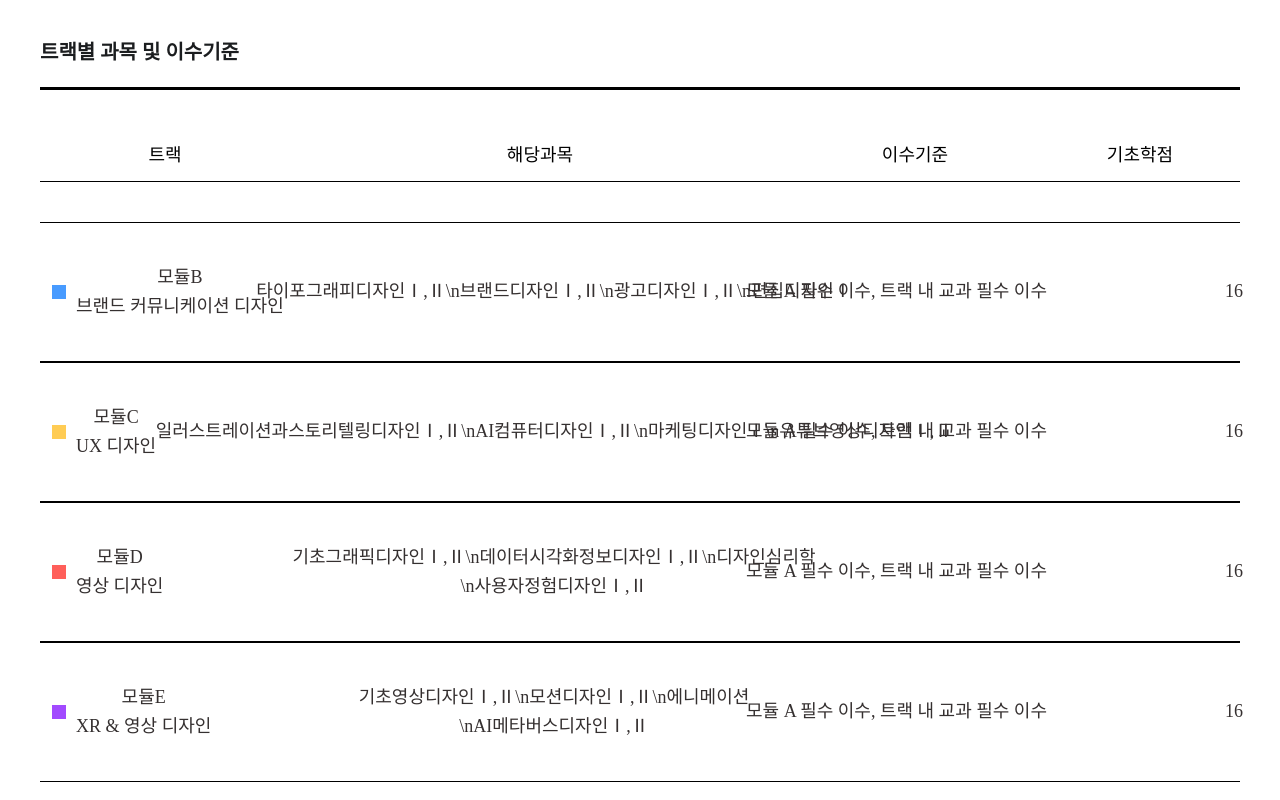
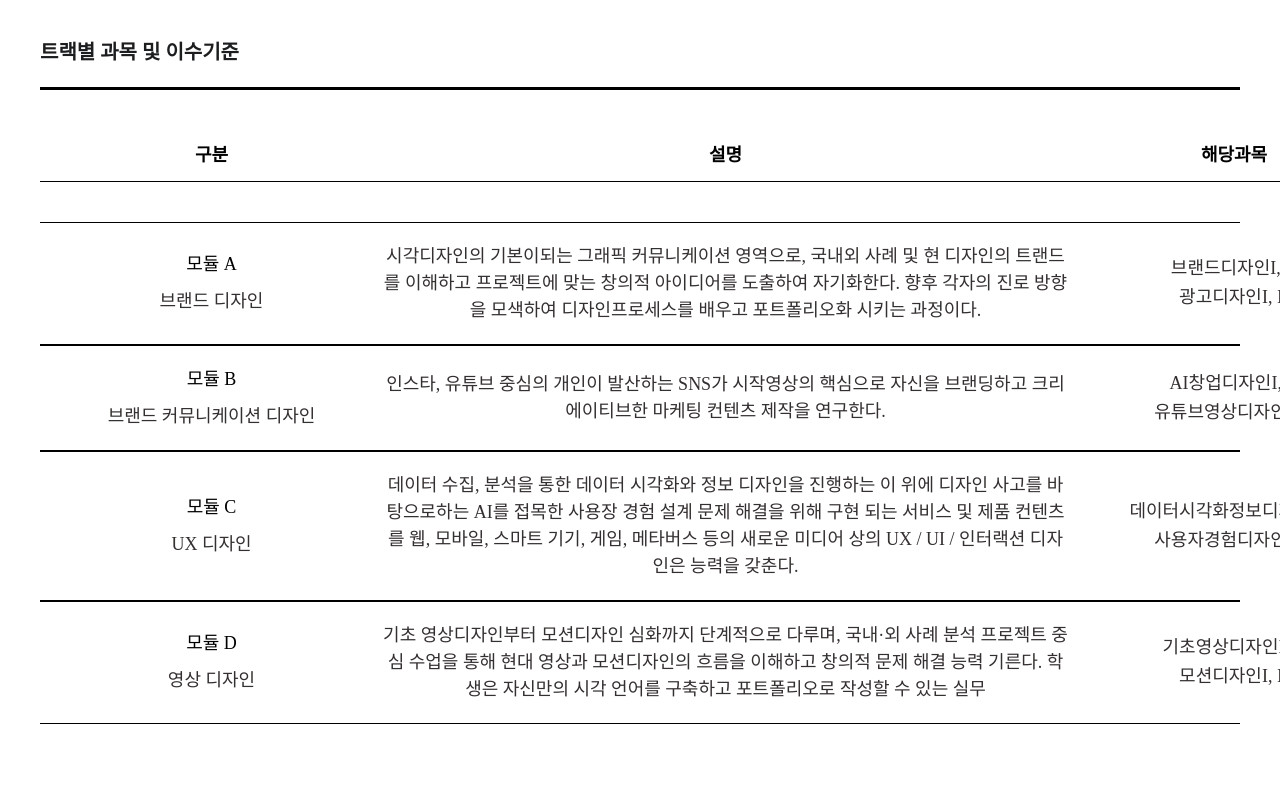
Before and after one commit to trump360-gif/SMVD-page, a Next.js app: page /curriculum in a window 1280 px wide. Shown: the part 1920-2720 px from the top of the page. Built offline with nearby package versions, Linux system fonts and the light colour scheme.

Commit message:
Add module details section - separate track and module tables

```diff
--- a/src/components/public/curriculum/UndergraduateTab.tsx
+++ b/src/components/public/curriculum/UndergraduateTab.tsx
@@ -136,6 +136,41 @@ const undergraduateModules: GraduateModule[] = [
     credits: '16',
   },
 ];
+
+interface ModuleDetail {
+  module: string;
+  title: string;
+  description: string;
+  courses: string;
+}
+
+const moduleDetails: ModuleDetail[] = [
+  {
+    module: '모듈 A',
+    title: '브랜드 디자인',
+    description: '시각디자인의 기본이되는 그래픽 커뮤니케이션 영역으로, 국내외 사례 및 현 디자인의 트랜드를 이해하고 프로젝트에 맞는 창의적 아이디어를 도출하여 자기화한다. 향후 각자의 진로 방향을 모색하여 디자인프로세스를 배우고 포트폴리오화 시키는 과정이다.',
+    courses: '브랜드디자인I, II\n광고디자인I, II',
+  },
+  {
+    module: '모듈 B',
+    title: '브랜드 커뮤니케이션 디자인',
+    description: '인스타, 유튜브 중심의 개인이 발산하는 SNS가 시작영상의 핵심으로 자신을 브랜딩하고 크리에이티브한 마케팅 컨텐츠 제작을 연구한다.',
+    courses: 'AI창업디자인I, II\n유튜브영상디자인I, II',
+  },
+  {
+    module: '모듈 C',
+    title: 'UX 디자인',
+    description: '데이터 수집, 분석을 통한 데이터 시각화와 정보 디자인을 진행하는 이 위에 디자인 사고를 바탕으로하는 AI를 접목한 사용장 경험 설계 문제 해결을 위해 구현 되는 서비스 및 제품 컨텐츠를 웹, 모바일, 스마트 기기, 게임, 메타버스 등의 새로운 미디어 상의 UX / UI / 인터랙션 디자인은 능력을 갖춘다.',
+    courses: '데이터시각화정보디자인I, II\n사용자경험디자인I, II',
+  },
+  {
+    module: '모듈 D',
+    title: '영상 디자인',
+    description: '기초 영상디자인부터 모션디자인 심화까지 단계적으로 다루며, 국내·외 사례 분석 프로젝트 중심 수업을 통해 현대 영상과 모션디자인의 흐름을 이해하고 창의적 문제 해결 능력 기른다. 학생은 자신만의 시각 언어를 구축하고 포트폴리오로 작성할 수 있는 실무',
+    courses: '기초영상디자인I, II\n모션디자인I, II',
+  },
+];
+
 
 interface FilterOption {
   label: string;
@@ -449,7 +484,172 @@ export default function UndergraduateTab() {
           </h2>
         </div>
 
-        {/* Table Header */}
+        {/* Second Table: Module Details Header */}
+        <div
+          style={{
+            display: 'grid',
+            gridTemplateColumns: '343px 685px 332px',
+            gap: '0',
+            width: '100%',
+            marginBottom: '0',
+          }}
+        >
+          <div
+            style={{
+              padding: '12px 0',
+              borderBottom: '1px solid #000000ff',
+              fontSize: '18px',
+              fontWeight: '700',
+              color: '#000000ff',
+              fontFamily: 'Pretendard',
+              textAlign: 'center',
+            }}
+          >
+            구분
+          </div>
+          <div
+            style={{
+              padding: '12px 0',
+              borderBottom: '1px solid #000000ff',
+              fontSize: '18px',
+              fontWeight: '700',
+              color: '#000000ff',
+              fontFamily: 'Pretendard',
+              textAlign: 'center',
+            }}
+          >
+            설명
+          </div>
+          <div
+            style={{
+              padding: '12px 0',
+              borderBottom: '1px solid #000000ff',
+              fontSize: '18px',
+              fontWeight: '700',
+              color: '#000000ff',
+              fontFamily: 'Pretendard',
+              textAlign: 'center',
+            }}
+          >
+            해당과목
+          </div>
+        </div>
+
+        {/* Module Details Rows */}
+        <div
+          style={{
+            display: 'flex',
+            flexDirection: 'column',
+            gap: '0',
+          }}
+        >
+          {moduleDetails.map((detail, index) => (
+            <div
+              key={index}
+              style={{
+                display: 'grid',
+                gridTemplateColumns: '343px 685px 332px',
+                gap: '0',
+                alignItems: 'start',
+                borderBottom: '1px solid #000000ff',
+                borderTop: '1px solid #000000ff',
+                boxSizing: 'border-box',
+              }}
+            >
+              {/* Module & Title */}
+              <div
+                style={{
+                  display: 'flex',
+                  flexDirection: 'column',
+                  alignItems: 'center',
+                  justifyContent: 'center',
+                  gap: '10px',
+                  padding: '20px 0',
+                  height: '100%',
+                }}
+              >
+                <p
+                  style={{
+                    fontSize: '18px',
+                    fontWeight: '500',
+                    color: '#000000ff',
+                    fontFamily: 'Pretendard',
+                    margin: '0',
+                    textAlign: 'center',
+                  }}
+                >
+                  {detail.module}
+                </p>
+                <p
+                  style={{
+                    fontSize: '18px',
+                    fontWeight: '500',
+                    color: '#353030ff',
+                    fontFamily: 'Pretendard',
+                    margin: '0',
+                    textAlign: 'center',
+                  }}
+                >
+                  {detail.title}
+                </p>
+              </div>
+
+              {/* Description */}
+              <div
+                style={{
+                  display: 'flex',
+                  alignItems: 'center',
+                  justifyContent: 'center',
+                  padding: '20px 0',
+                  height: '100%',
+                }}
+              >
+                <p
+                  style={{
+                    fontSize: '18px',
+                    fontWeight: '500',
+                    color: '#353030ff',
+                    fontFamily: 'Pretendard',
+                    margin: '0',
+                    textAlign: 'center',
+                    lineHeight: 1.5,
+                  }}
+                >
+                  {detail.description}
+                </p>
+              </div>
+
+              {/* Courses */}
+              <div
+                style={{
+                  display: 'flex',
+                  alignItems: 'center',
+                  justifyContent: 'center',
+                  padding: '20px 0',
+                  height: '100%',
+                }}
+              >
+                <p
+                  style={{
+                    fontSize: '18px',
+                    fontWeight: '500',
+                    color: '#353030ff',
+                    fontFamily: 'Pretendard',
+                    margin: '0',
+                    textAlign: 'center',
+                    whiteSpace: 'pre-wrap',
+                    wordBreak: 'keep-all',
+                    lineHeight: 1.6,
+                  }}
+                >
+                  {detail.courses}
+                </p>
+              </div>
+            </div>
+          ))}
+        </div>
+
+        {/* First Table Header */}
         <div
           style={{
             display: 'grid',
@@ -457,6 +657,7 @@ export default function UndergraduateTab() {
             gap: '0',
             width: '100%',
             marginBottom: '0',
+            marginTop: '40px',
           }}
         >
           <div
```
